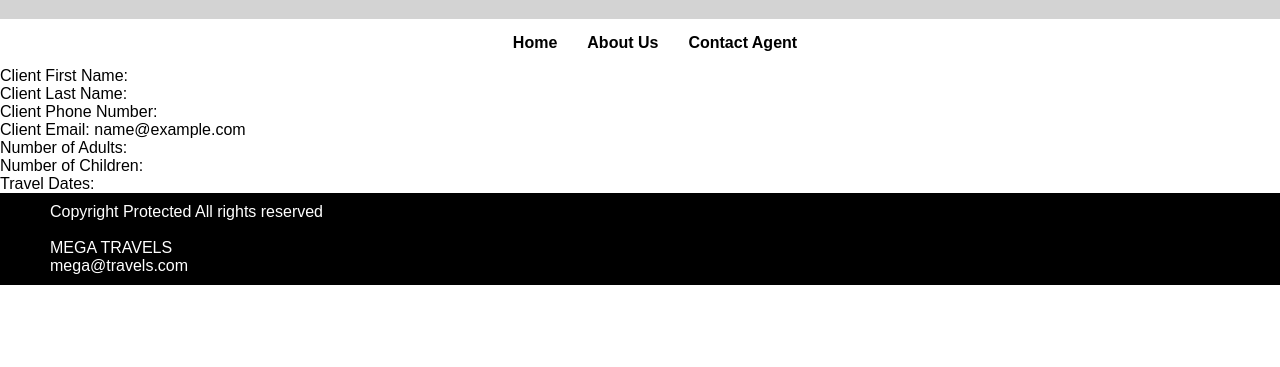
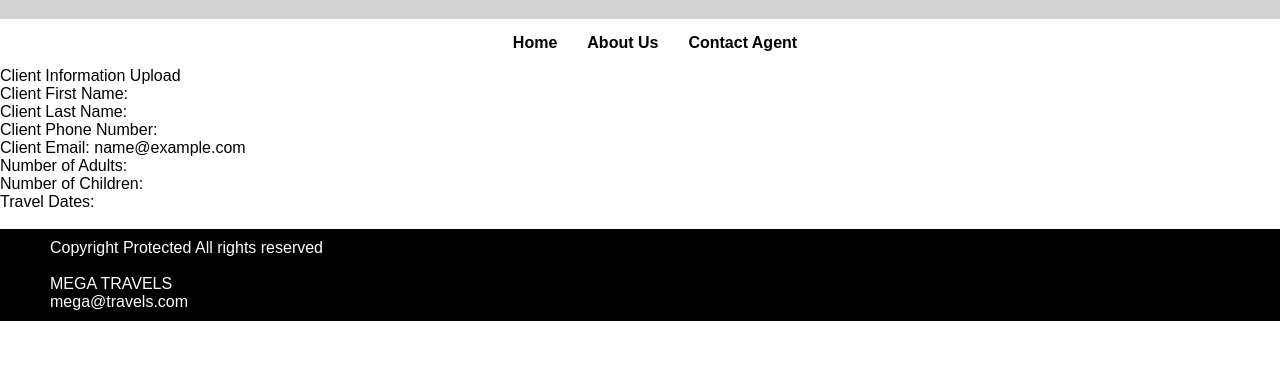
Before and after one commit to gavin-lightwine/ITC475AdvancedWebDev, a PHP site: page /admin.php in a window 1280 px wide. Shown: the part 201-568 px from the top of the page. Run offline with PHP 8.4, Linux system fonts and the light colour scheme; tables that the repository leaves empty or names only in its code hold one stand-in row (values such as "Sample post"); data that the repository does not hold is empty.

Commit message:
Update admin.php

```diff
--- a/megatravel/admin.php
+++ b/megatravel/admin.php
@@ -52,6 +52,7 @@ $result = $conn->query($sql);
 if ($result->num_rows > 0) {
 
   while($row = $result->fetch_assoc()) {
+    Echo "Client Information Upload"; echo "<br>";
     echo "Client First Name:  "; echo  $row["FirstName"]; echo "<br>";
     echo "Client Last Name:  "; echo $row["LastName"]; echo "<br>";
     echo "Client Phone Number:  "; echo $row["phoneNo"]; echo "<br>";
@@ -59,6 +60,7 @@ if ($result->num_rows > 0) {
     echo "Number of Adults:  "; echo $row["NoOfAdults"]; echo "<br>";
     echo "Number of Children:  ";echo $row["NoOfChildren"]; echo "<br>";
     echo "Travel Dates:  "; echo $row["travelDates"]; echo "<br>";
+    echo ""; echo "<br>";
 
   }
 } else {
```
